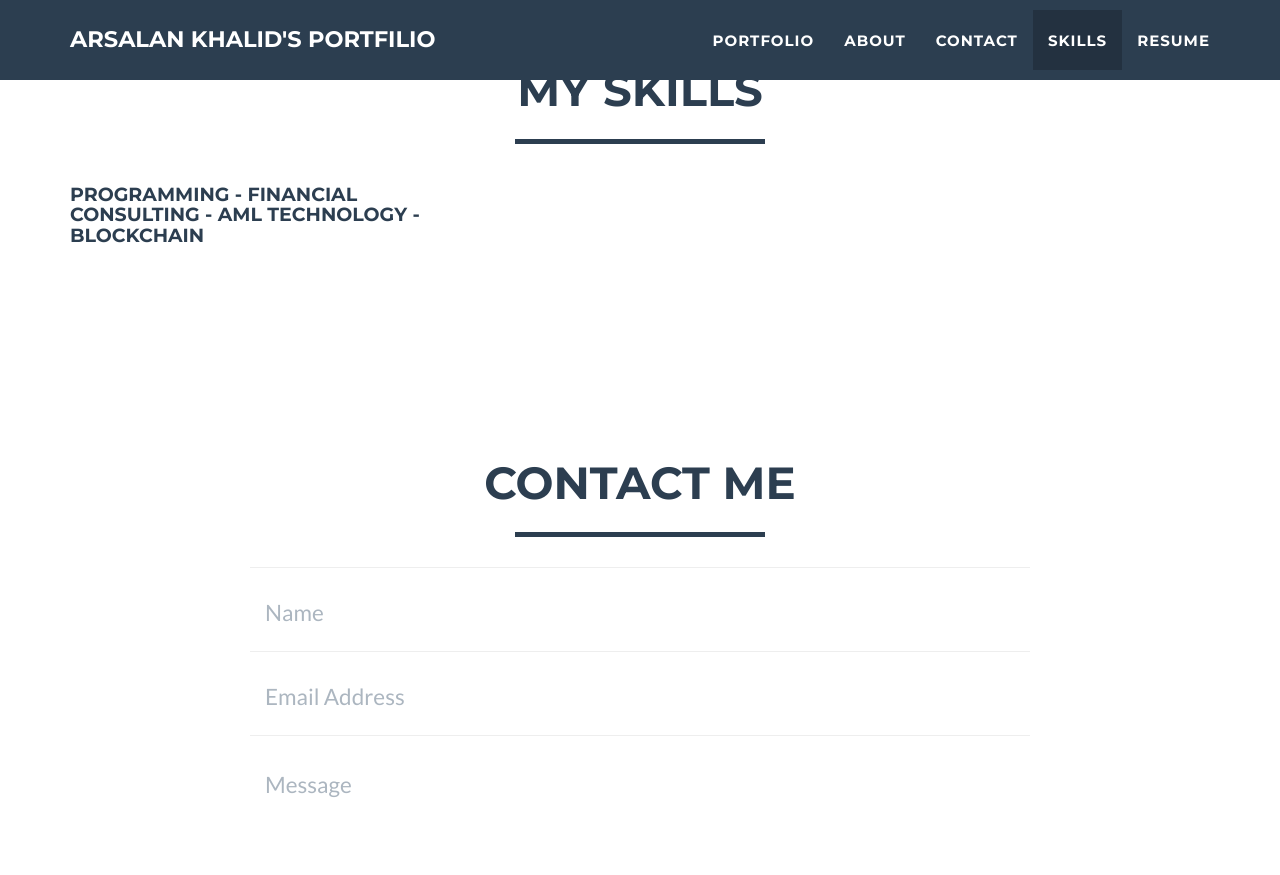
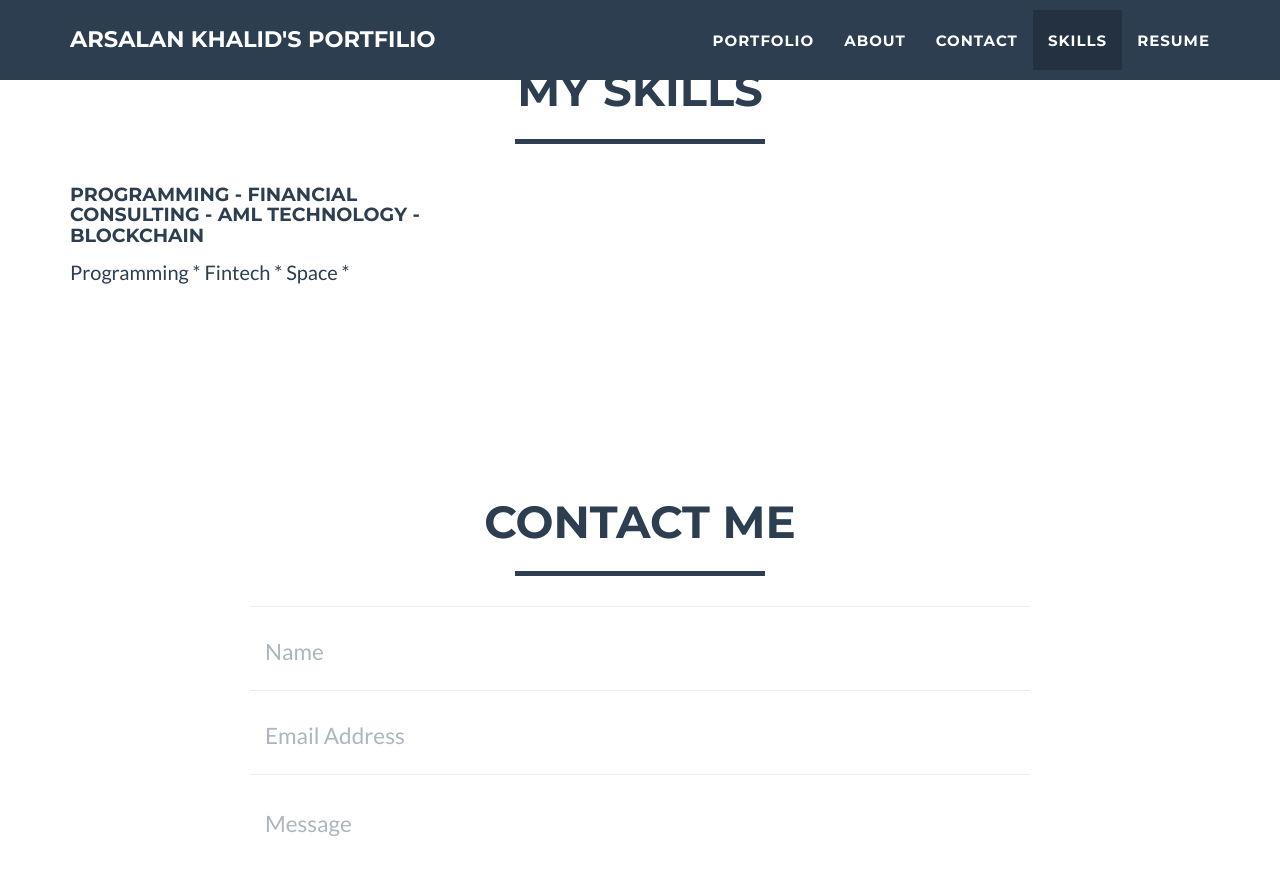
Before and after one commit to arsalankhalid/arsalankhalid.github.io, a Jekyll site: the page built from index.html, in a window 1280 px wide and 900 px high, scrolled down 2322 px. Shown: the top 875 px of the window. Built offline with Jekyll 4.4.1, drawn with Linux system fonts in a browser that asks for light colours.

Commit message:
Trying to display list of skills faster

```diff
--- a/_includes/skills.html
+++ b/_includes/skills.html
@@ -10,6 +10,7 @@
             <div class="row">
                 <div class="col-sm-4 portfolio-item">
                     <h4> Programming - Financial consulting - AML technology - Blockchain </h4>
+                    <p> Programming * Fintech * Space *
                 </div>
             </div>
         </div>
```
